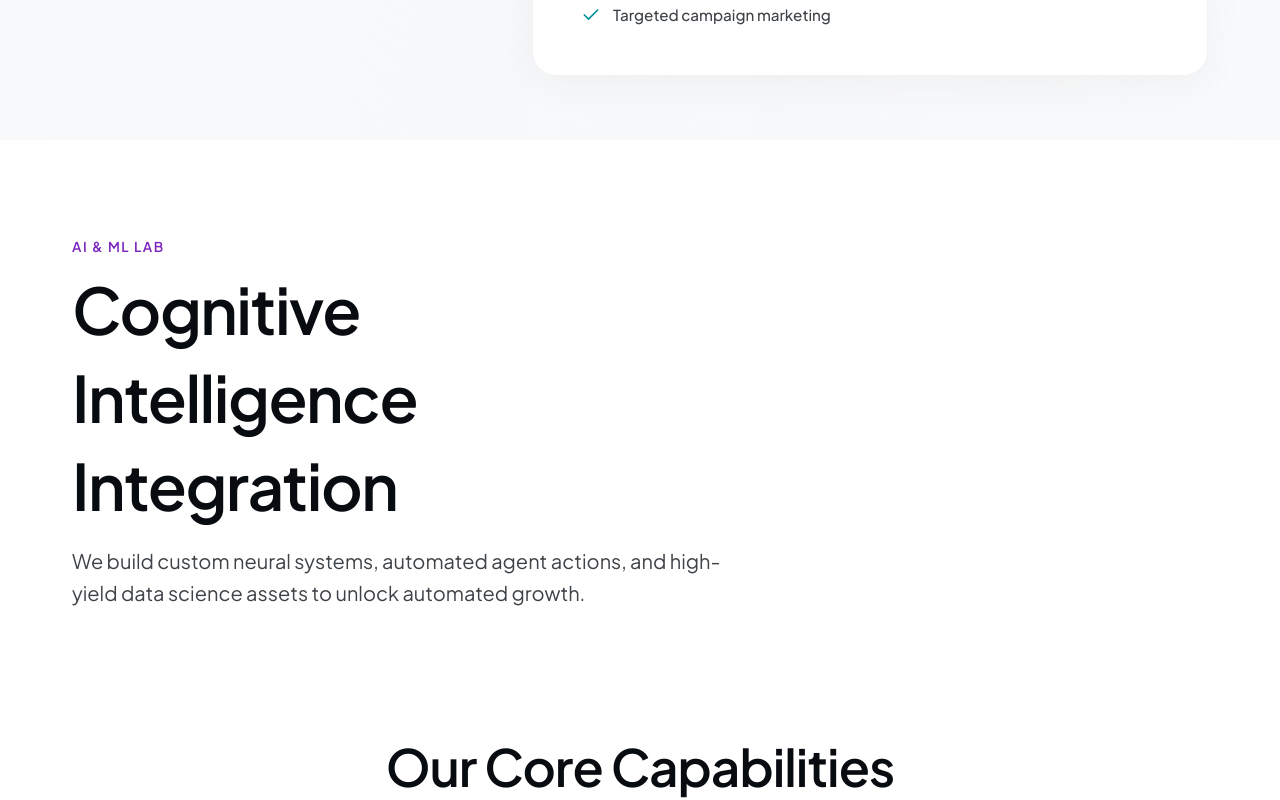
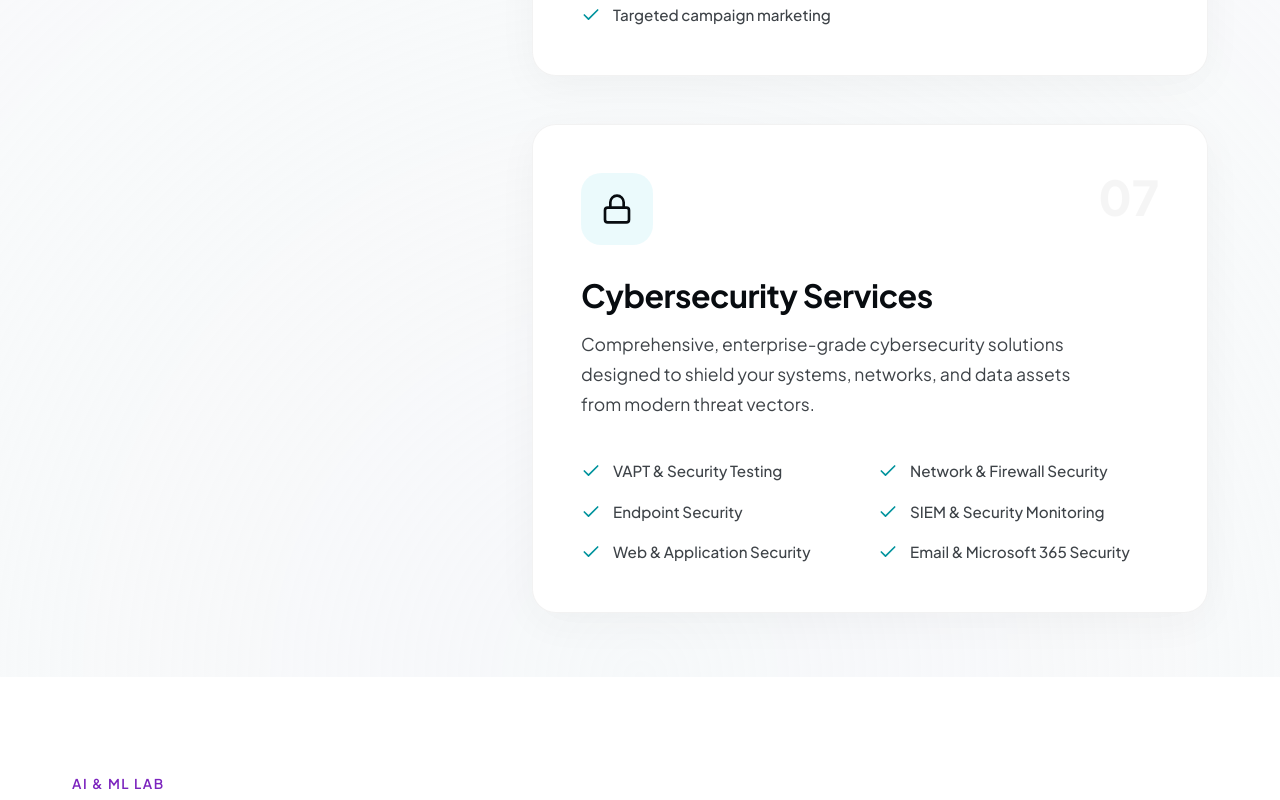
Before and after one commit to shivohara/Shivohara_frontend, a React (Vite) app: page / in a window 1280 px wide. Shown: the part 4820-5620 px from the top of the page. Built offline with nearby package versions, Linux system fonts and the light colour scheme.

Commit message:
feat: add Cybersecurity Services to service offerings and page metadata

```diff
--- a/index.html
+++ b/index.html
@@ -12,10 +12,10 @@
     <meta name="viewport" content="width=device-width, initial-scale=1.0" />
 
     <!-- Primary Meta Tags -->
-    <title>Shivohara Technologies | Software Development Company</title>
-    <meta name="title" content="Shivohara Technologies | Software Development Company" />
-    <meta name="description" content="Shivohara Technologies delivers mobile app development, web development, UI/UX design, and custom software solutions for businesses worldwide." />
-    <meta name="keywords" content="Shivohara, Shivohara Technologies, shivoharatechnologies, custom software development, web development company, mobile app development, Android app development, iOS app development, AI ML applications, artificial intelligence services, machine learning company, ecommerce development, database services, PostgreSQL, automated testing, QA automation, digital marketing services, SEO marketing, IT solutions, tech consulting, software engineering, Bangalore software company, India IT services, startup software development, enterprise software, SaaS development, React development, Node.js development, Flutter development, full stack development, cloud services, data science, AI automation" />
+    <title>Shivohara Technologies | Software Development & Cybersecurity Company</title>
+    <meta name="title" content="Shivohara Technologies | Software Development & Cybersecurity Company" />
+    <meta name="description" content="Shivohara Technologies delivers mobile app development, web development, UI/UX design, cybersecurity services (VAPT, network, endpoint, SIEM), and custom software solutions for businesses worldwide." />
+    <meta name="keywords" content="Shivohara, Shivohara Technologies, shivoharatechnologies, custom software development, web development company, mobile app development, Android app development, iOS app development, AI ML applications, artificial intelligence services, machine learning company, ecommerce development, database services, PostgreSQL, automated testing, QA automation, digital marketing services, SEO marketing, IT solutions, tech consulting, software engineering, Bangalore software company, India IT services, startup software development, enterprise software, SaaS development, React development, Node.js development, Flutter development, full stack development, cloud services, data science, AI automation, cybersecurity, cyber security services, VAPT, security testing, network security, endpoint security, SIEM monitoring, firewall security, application security, vulnerability assessment" />
     <meta name="robots" content="index, follow, max-image-preview:large, max-snippet:-1, max-video-preview:-1" />
     <meta name="language" content="English" />
     <meta name="author" content="Shivohara Technologies" />
@@ -37,8 +37,8 @@
     <meta property="og:type" content="website" />
     <meta property="og:url" content="https://shivoharatechnologies.com" />
     <meta property="og:site_name" content="Shivohara Technologies" />
-    <meta property="og:title" content="Shivohara Technologies | Software Development Company" />
-    <meta property="og:description" content="Shivohara Technologies delivers mobile app development, web development, UI/UX design, and custom software solutions for businesses worldwide." />
+    <meta property="og:title" content="Shivohara Technologies | Software Development & Cybersecurity Company" />
+    <meta property="og:description" content="Shivohara Technologies delivers mobile app development, web development, UI/UX design, cybersecurity services (VAPT, network, endpoint, SIEM), and custom software solutions for businesses worldwide." />
     <meta property="og:image" content="https://shivoharatechnologies.com/logo_web_bg.png" />
     <meta property="og:image:width" content="1200" />
     <meta property="og:image:height" content="630" />
@@ -48,8 +48,8 @@
     <!-- Twitter -->
     <meta name="twitter:card" content="summary_large_image" />
     <meta name="twitter:url" content="https://shivoharatechnologies.com" />
-    <meta name="twitter:title" content="Shivohara Technologies | Software Development Company" />
-    <meta name="twitter:description" content="Shivohara Technologies delivers mobile app development, web development, UI/UX design, and custom software solutions for businesses worldwide." />
+    <meta name="twitter:title" content="Shivohara Technologies | Software Development & Cybersecurity Company" />
+    <meta name="twitter:description" content="Shivohara Technologies delivers mobile app development, web development, UI/UX design, cybersecurity services (VAPT, network, endpoint, SIEM), and custom software solutions for businesses worldwide." />
     <meta name="twitter:image" content="https://shivoharatechnologies.com/logo_web_bg.png" />
 
     <!-- Preconnect to Google Fonts for performance (LCP) -->
@@ -77,7 +77,7 @@
             "height": 512
           },
           "image": "https://shivoharatechnologies.com/logo_web_bg.png",
-          "description": "Shivohara Technologies provides mobile app development, web development, UI/UX design, custom software development, cloud solutions, and digital transformation services.",
+          "description": "Shivohara Technologies provides mobile app development, web development, UI/UX design, cybersecurity services (VAPT, network, endpoint, SIEM), custom software development, cloud solutions, and digital transformation services.",
           "priceRange": "$$",
           "openingHours": "Mo-Fr 09:00-18:00",
           "foundingDate": "2024",
@@ -132,7 +132,12 @@
             "Flutter",
             "PostgreSQL",
             "Python",
-            "Cloud Computing"
+            "Cloud Computing",
+            "Cybersecurity",
+            "VAPT",
+            "Security Audits",
+            "Network Security",
+            "Penetration Testing"
           ],
           "sameAs": [
             "https://www.instagram.com/shivoharatech?igsh=MWNwd2Exbjg3NjNseA==",
@@ -165,8 +170,8 @@
           "@type": "WebPage",
           "@id": "https://shivoharatechnologies.com/#webpage",
           "url": "https://shivoharatechnologies.com",
-          "name": "Shivohara Technologies | Software Development Company",
-          "description": "Shivohara Technologies delivers mobile app development, web development, UI/UX design, and custom software solutions for businesses worldwide.",
+          "name": "Shivohara Technologies | Software Development & Cybersecurity Company",
+          "description": "Shivohara Technologies delivers mobile app development, web development, UI/UX design, cybersecurity services (VAPT, network, endpoint, SIEM), and custom software solutions for businesses worldwide.",
           "isPartOf": {
             "@id": "https://shivoharatechnologies.com/#website"
           },
@@ -181,7 +186,7 @@
           "@id": "https://shivoharatechnologies.com/#services-list",
           "name": "Shivohara Technologies Services",
           "description": "Complete list of software development and IT services offered by Shivohara Technologies",
-          "numberOfItems": 10,
+          "numberOfItems": 11,
           "itemListElement": [
             { "@type": "ListItem", "position": 1, "name": "Web Application Development", "url": "https://shivoharatechnologies.com/#services" },
             { "@type": "ListItem", "position": 2, "name": "Mobile Application Development", "url": "https://shivoharatechnologies.com/#services" },
@@ -192,7 +197,8 @@
             { "@type": "ListItem", "position": 7, "name": "AI and ML Applications", "url": "https://shivoharatechnologies.com/#ai-lab" },
             { "@type": "ListItem", "position": 8, "name": "AI and ML Projects", "url": "https://shivoharatechnologies.com/#ai-lab" },
             { "@type": "ListItem", "position": 9, "name": "Data Science Projects", "url": "https://shivoharatechnologies.com/#ai-lab" },
-            { "@type": "ListItem", "position": 10, "name": "AI Automation", "url": "https://shivoharatechnologies.com/#ai-lab" }
+            { "@type": "ListItem", "position": 10, "name": "AI Automation", "url": "https://shivoharatechnologies.com/#ai-lab" },
+            { "@type": "ListItem", "position": 11, "name": "Cybersecurity Services", "url": "https://shivoharatechnologies.com/#services" }
           ]
         },
 
@@ -296,6 +302,16 @@
           "areaServed": "Worldwide",
           "url": "https://shivoharatechnologies.com/#ai-lab"
         },
+        {
+          "@type": "Service",
+          "@id": "https://shivoharatechnologies.com/#service-cybersecurity",
+          "name": "Cybersecurity Services",
+          "description": "Comprehensive enterprise-grade cybersecurity solutions including VAPT & Security Testing, Network & Firewall Security, Endpoint Security, SIEM & Security Monitoring, Web & Application Security, and Email & Microsoft 365 Security to safeguard infrastructure, networks, and data.",
+          "provider": { "@id": "https://shivoharatechnologies.com/#organization" },
+          "serviceType": "Cybersecurity",
+          "areaServed": "Worldwide",
+          "url": "https://shivoharatechnologies.com/#services"
+        },
 
         {
           "@type": "FAQPage",
@@ -314,7 +330,7 @@
               "name": "What services does Shivohara Technologies offer?",
               "acceptedAnswer": {
                 "@type": "Answer",
-                "text": "Shivohara Technologies offers 10 core services: (1) Web Application Development — custom SPA, SSR, admin dashboards, SaaS platforms, (2) Mobile Application Development — native Android, iOS, and cross-platform apps using Flutter, (3) Ecommerce Solutions — secure transactional platforms with payment gateway integrations, (4) Database Architecture — PostgreSQL, NoSQL, sharding, real-time sync, (5) Automated Testing & QA — E2E test suites, CI/CD, security audits, (6) Digital Marketing & SEO, (7) AI/ML Applications — custom LLM tools, NLP, image recognition, (8) AI/ML Research Projects — fine-tuning, multi-agent frameworks, (9) Data Science — predictive analytics, BI dashboards, (10) AI Workflow Automation — RPA, smart assistants."
+                "text": "Shivohara Technologies offers 11 core services: (1) Web Application Development — custom SPA, SSR, admin dashboards, SaaS platforms, (2) Mobile Application Development — native Android, iOS, and cross-platform apps using Flutter, (3) Ecommerce Solutions — secure transactional platforms with payment gateway integrations, (4) Database Architecture — PostgreSQL, NoSQL, sharding, real-time sync, (5) Automated Testing & QA — E2E test suites, CI/CD, security audits, (6) Digital Marketing & SEO, (7) AI/ML Applications — custom LLM tools, NLP, image recognition, (8) AI/ML Research Projects — fine-tuning, multi-agent frameworks, (9) Data Science — predictive analytics, BI dashboards, (10) AI Workflow Automation — RPA, smart assistants, (11) Cybersecurity Services — VAPT & Security Testing, Network & Firewall Security, Endpoint Security, SIEM & Security Monitoring, Web & Application Security, Email & Microsoft 365 Security."
               }
             },
             {
--- a/src/App.jsx
+++ b/src/App.jsx
@@ -89,6 +89,20 @@ const SERVICES = [
     description: 'Amplify your digital presence. Technical SEO structures, precision search optimization, performance marketing, and analytics setups.',
     features: ['SEO audit & page optimizations', 'Conversion rate analytics', 'Targeted campaign marketing'],
     icon: 'marketing'
+  },
+  {
+    id: 6,
+    title: 'Cybersecurity Services',
+    description: 'Comprehensive, enterprise-grade cybersecurity solutions designed to shield your systems, networks, and data assets from modern threat vectors.',
+    features: [
+      'VAPT & Security Testing',
+      'Network & Firewall Security',
+      'Endpoint Security',
+      'SIEM & Security Monitoring',
+      'Web & Application Security',
+      'Email & Microsoft 365 Security'
+    ],
+    icon: 'security'
   }
 ];
 
@@ -110,6 +124,12 @@ const SERVICE_ICONS = {
   ),
   marketing: (
     <svg width="32" height="32" viewBox="0 0 24 24" fill="none" stroke="currentColor" strokeWidth="2" strokeLinecap="round" strokeLinejoin="round"><path d="M3 3v18h18" /><path d="m18.7 8-5.1 5.2-2.8-2.7L7 14.3" /></svg>
+  ),
+  security: (
+    <svg width="32" height="32" viewBox="0 0 24 24" fill="none" stroke="currentColor" strokeWidth="2" strokeLinecap="round" strokeLinejoin="round">
+      <rect x="3" y="11" width="18" height="11" rx="2" ry="2" />
+      <path d="M7 11V7a5 5 0 0 1 10 0v4" />
+    </svg>
   )
 };
 
@@ -146,10 +166,10 @@ export default function App() {
         metaDescription.setAttribute('content', 'Explore job opportunities and open career positions at SHIVOHARA. Join our team of experts in custom software development, QA testing, product design, and digital marketing.');
       }
     } else {
-      document.title = 'Shivohara Technologies | Software Development Company';
+      document.title = 'Shivohara Technologies | Software Development & Cybersecurity Company';
       const metaDescription = document.querySelector('meta[name="description"]');
       if (metaDescription) {
-        metaDescription.setAttribute('content', 'Shivohara Technologies delivers mobile app development, web development, UI/UX design, and custom software solutions for businesses worldwide.');
+        metaDescription.setAttribute('content', 'Shivohara Technologies delivers mobile app development, web development, UI/UX design, cybersecurity services (VAPT, network, endpoint, SIEM), and custom software solutions for businesses worldwide.');
       }
     }
   }, [view]);
@@ -1586,6 +1606,7 @@ export default function App() {
                           <option value="database">Database &amp; Scale Services</option>
                           <option value="ecommerce">Ecommerce App / Website</option>
                           <option value="marketing">Digital Marketing / SEO</option>
+                          <option value="cybersecurity">Cybersecurity Services</option>
                         </select>
                         <span className="error-msg">Please choose a category.</span>
                       </div>
@@ -1654,6 +1675,7 @@ export default function App() {
                   <li><a href="#scale">Architecture Scale</a></li>
                   <li><a href="#services">Automated Testing</a></li>
                   <li><a href="#services">Digital Marketing</a></li>
+                  <li><a href="#services">Cybersecurity Services</a></li>
                 </ul>
               </div>
 
```
Also changed, not shown: 2 other files (tests, documents, lock files or other folders).
